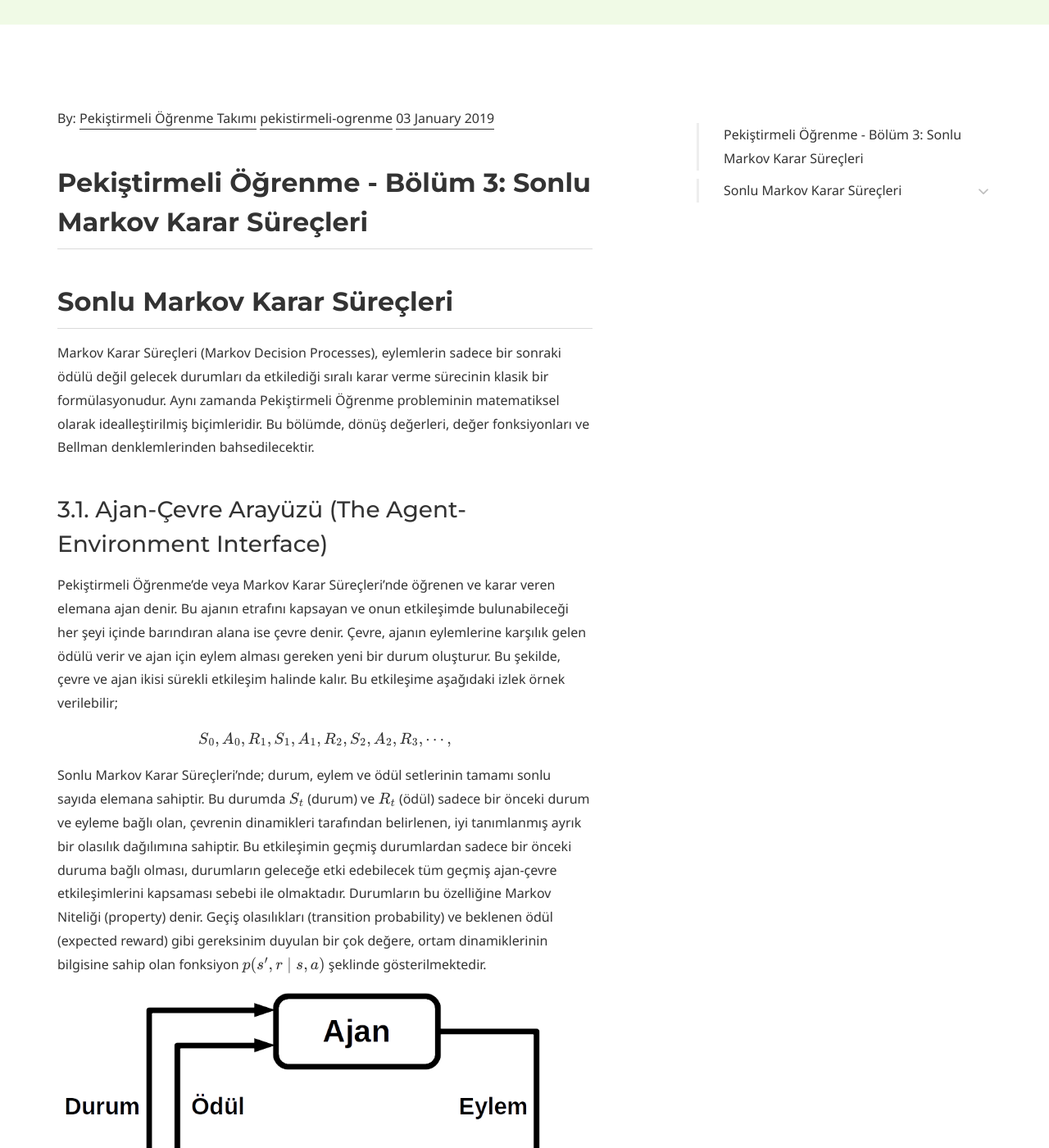
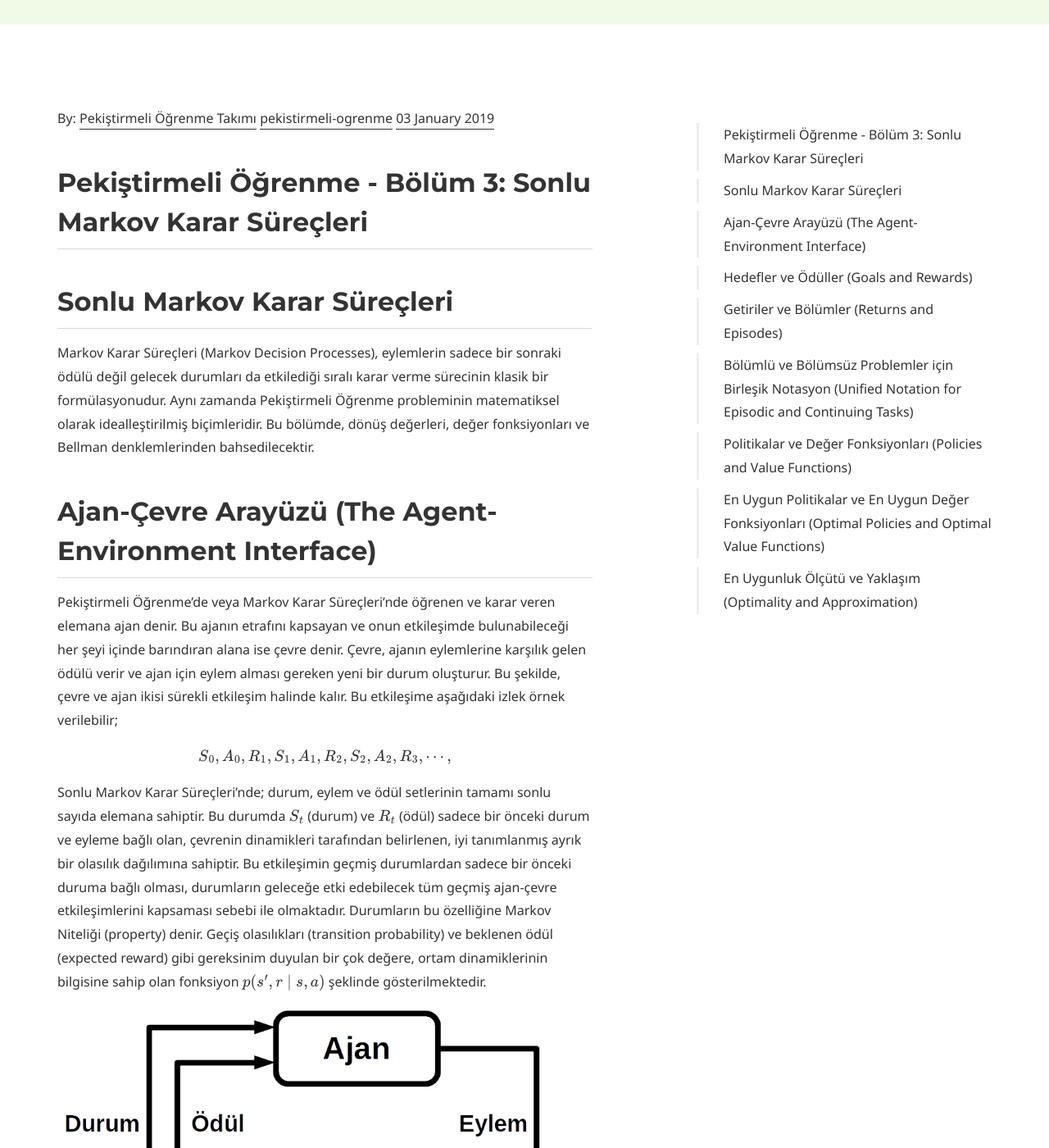
Before and after one commit to yz-ai/yz-ai.github.io, a Jekyll site: the page built from _posts/2019-01-03-sonlu-markov-karar-surecleri-bolum-3.md, in a window 1280 px wide and 1400 px high, scrolled down 524 px. Shown: the whole window at 82% size. Built offline with Jekyll 4.4.1, drawn with Linux system fonts in a browser that asks for light colours; some web fonts are replaced; formulas are drawn with MathJax 3; some of the changed text lies outside the part shown.

Commit message:
Başlık güncellemesi ve Formül T.

```diff
--- a/_posts/2019-01-03-sonlu-markov-karar-surecleri-bolum-3.md
+++ b/_posts/2019-01-03-sonlu-markov-karar-surecleri-bolum-3.md
@@ -15,7 +15,7 @@ next-page-url: /blog/pekistirmeli-ogrenme/dinamik-programlama-bolum-4
 
 Markov Karar Süreçleri (Markov Decision Processes), eylemlerin sadece bir sonraki ödülü değil gelecek durumları da etkilediği sıralı karar verme sürecinin klasik bir formülasyonudur. Aynı zamanda Pekiştirmeli Öğrenme probleminin matematiksel olarak idealleştirilmiş biçimleridir. Bu bölümde, dönüş değerleri, değer fonksiyonları ve Bellman denklemlerinden bahsedilecektir.
 
-### 3.1. Ajan-Çevre Arayüzü (The Agent-Environment Interface)
+## Ajan-Çevre Arayüzü (The Agent-Environment Interface)
 
 Pekiştirmeli Öğrenme’de veya Markov Karar Süreçleri’nde öğrenen ve karar veren elemana ajan denir. Bu ajanın etrafını kapsayan ve onun etkileşimde bulunabileceği her şeyi içinde barındıran alana ise çevre denir. Çevre, ajanın eylemlerine karşılık gelen ödülü verir ve ajan için eylem alması gereken yeni bir durum oluşturur. Bu şekilde, çevre ve ajan ikisi sürekli etkileşim halinde kalır. Bu etkileşime aşağıdaki izlek örnek verilebilir;
 
@@ -29,15 +29,14 @@ Sonlu Markov Karar Süreçleri’nde; durum, eylem ve ödül setlerinin tamamı
 
 Sonuç olarak, Markov Karar Süreçleri'ne amaca yönelik, etkileşimle öğrenme probleminin kayda değer bir soyutlaştırması denilebilir. Markov karar süreçlerini özetler nitelikteki 3 işaret; ajanın aldığı kararları temsil eden eylemler, bu kararların alınma sebebini işaret eden durumlar ve ajanın hedefini gösteren ödül olmaktadır.
 
-% Buraya örnek gelebilir.
 
-### 3.2. Hedefler ve Ödüller (Goals and Rewards)
+## Hedefler ve Ödüller (Goals and Rewards)
 
 Pekiştirmeli Öğrenme’de amaç, çevreden ajana daha fazla ödül aktarımının sağlanmasıdır. Ajanın, seçtiği eylemler sonucunda elde ettiği ödül, genellikle sayısal bir değer olmaktadır. Ajanın nihai hedefi ise uzun vadede toplam ödül miktarını en yüksek seviyeye ulaştırmaktır. Bu sistem ödül hipotezi (reward hypothesis) olarak isimlendirilmektedir.
 
 Bir hedefi formüle etmek için ödül sinyalinin kullanılması, Pekiştirmeli Öğrenme''nin ayırt edici özelliklerinden biridir. Ödül vesilesiyle, ajana yaptırılmak istenenin nasıl elde edilebileceğine dair önceden bilgi verilmesine gerek yoktur. Örneğin satranç oynayan bir oyuncu, kazanmak için ödüllendirilmelidir fakat rakibin taşlarını alarak yahut yönetim merkezinin kontrolünü ele geçirerek ödülü kazanmamalıdır. Eğer bu türden alt alanlara ulaşımı ödüllendirilirse, ajan gerçek hedefe ulaşmadan bunları başarmanın yolunu arayacaktır. Bu durum, rakibin taşlarını oyunu kaybetme pahasına almayı tercih etmeye yol açabilecektir. Ödül, nihai hedefe ulaştıracak sinyali temsil etmektedir.
 
-### 3.3. Getiriler ve Bölümler (Returns and Episodes)
+## Getiriler ve Bölümler (Returns and Episodes)
 
 Ajanın eylemlerinden aldığı ödüller, $${R_t, R_{t+1}, R_{t+2},}\cdots,$$ olarak belirtilirse, aşağıdaki formülasyon ajanın kümülatif ödül değerini göstermektedir. Dolayısıyla ajanın hedefi $${G_t}$$ değerini en yüksek seviyeye getirmeye çalışmaktır. Bu değere beklenen getiri (expected return) denilmektedir.
 
@@ -57,7 +56,7 @@ Ajan-Çevre etkileşimi, bölüm (episode) olarak isimlendirilen bir çok durum
 
 İndirim oranı, gelecekteki ödüllerin karar anındaki önemini belirlemektedir. 0 olması durumunda ajan o andaki en yüksek ödülü alabilecek eylemi seçme eğilimindedir, parametre $$1'$$e yaklaştığı ölçüde ise gelecekteki ödülleri çok daha güçlü bir şekilde hesaba katarak eylemlerini seçmektedir. Bu oranın belirlenmesi ajanın öğrenimini doğrudan etkilemektedir.
 
-### 3.4. Bölümlü ve Bölümsüz Problemler için Birleşik Notasyon (Unified Notation for Episodic and Continuing Tasks)
+## Bölümlü ve Bölümsüz Problemler için Birleşik Notasyon (Unified Notation for Episodic and Continuing Tasks)
 
 Önceki kısımlarda, ajan-çevre etkileşimin bölümlü ve bölümsüz olmak üzere iki türe ayrılmıştır. Bölümlü problemler matematiksel olarak daha kolay olmaktadır zira her bir eylem sadece bölüm sırasında alınan sınırlı sayıda ödülü etkilemektedir. Problemleri çözerken iki tür problem yapısı da düşünülmeli ve her iki durum eş zamanlı olarak sembolize edilebilecek bir gösterim tanımlanmalıdır.
 
@@ -74,7 +73,7 @@ Hem bölümlü hem de bölümsüz problemleri kapsayan tek bir gösterim elde et
   G_t \doteq \sum_{k = t + 1}^T \gamma^{k - t - 1} R_k
 \end{equation}
 
-### 3.5. Politikalar ve Değer Fonksiyonları (Policies and Value Functions)
+## Politikalar ve Değer Fonksiyonları (Policies and Value Functions)
 Hemen hemen tüm Pekiştirmeli Öğrenme algoritmaları, durumların ajan için ne kadar önemli olduğu gösteren değer fonksiyonlarının tahminlemesini kullanmaktadır. Bu değer fonksiyonları ise politika denilen, hangi eylemlerin seçileceğini olasılıksal olarak belirleyen sistemler vasıtası ile hesaplanmaktadır. Politika $$\pi$$ kullanılarak gösterilirse, $$s$$ durumlarına karşılık gelen, $$a$$ eylem dağılımlarının gösterimi $$\pi(a|s)$$ olmaktadır.
 
 Politikaya bağlı olarak atılan adımlar ile elde edilen durumlar ve ödüllerden durum değer ve eylem değer fonksiyonları tahminlenmektedir. Durum değer fonksiyonu Denklem \ref{eq:33}'de eylem değer fonksiyonu ise Denklem \ref{eq:34}'de gösterilmiştir.
@@ -82,9 +81,13 @@ Politikaya bağlı olarak atılan adımlar ile elde edilen durumlar ve ödüller
 \begin{equation}
     v_\pi(s) \dot{=} \mathbb{E}_\pi[G_t|S_t=s] = \mathbb{E}_\pi\bigg[\sum_{k=0}^\infty \gamma^k R_{t+k+1} \bigg| S_t=s\bigg]
 \end{equation}
+
 \begin{equation}
-    q_\pi(s|a) \dot{=} \mathbb{E}_\pi[G_t|S_t=s,A_t=a] = \mathbb{E}_\pi\bigg[\sum_{k=0}^\infty \gamma^k R_{t+k+1} \bigg| S_t=s,A_t=a\bigg]
+q_\pi(s|a)\dot{=}\mathbb{E}_\pi[G_t|S_t=s,A_t=a] = \mathbb{E}_\pi\bigg[\sum_{k=0}^\infty \gamma^k R_{t+k+1} \bigg| S_t=s,A_t=a\bigg]
 \end{equation}
+
+
+
 
 Durum-değer fonksiyonu $$s$$ durumunda iken $$\pi$$ politikası takip edildiğinde $$s$$ durumunun beklenen değerini verir. Eylem-değer fonksiyonu ise $$s$$ durumunda iken $$a$$ eylemini $$\pi$$ politikasını kullanarak seçtiğinde, durum-eylem ikilisinin beklenen değerini verir. İdealde, $$\pi$$ politikasına bağlı olarak erişilen herhangi bir durumdaki getiri, durum değer fonksiyonunun tahminine, seçilen eylem sonrasında hesaplanan getiri de, eylem değer fonksiyonunun tahminlemesine eşit olmalıdır.
 
@@ -95,22 +98,22 @@ Herhangi bir politika $$\pi$$ ve durum $$s$$ için, denklem \ref{eq:34} $$s$$ du
     \displaystyle\sum_a \pi(a|s)\displaystyle\sum_{s',r}p(s',r|s,a)\bigg[r+\gamma v_\pi(s')\bigg]
 \end{equation}
 
-### 3.7. En Uygun Politikalar ve En Uygun Değer Fonksiyonları (Optimal Policies and Optimal Value Functions)
+## En Uygun Politikalar ve En Uygun Değer Fonksiyonları (Optimal Policies and Optimal Value Functions)
 
 Her zaman diğer politikalardan üstün (kümülatif getirisi yüksek) veya eşit bir politika vardır ve bu politika, optimal yani en uygun politika olarak isimlendirilir. En uygun politika, en uygun durum-değer ve eylem-değer fonksiyonlarına sahip olmaktadır. En uygun politika $$\pi_*$$ ile, en uygun durum-değer fonksiyonu $$v_*$$ ile, en uygun eylem-değer fonksiyonu ise $$q_*$$ ile gösterilmektedir. $$v_*$$ durum-değer fonksiyonu için beklenen getiri hesabı Denklem \ref{eq:35}'te verilmiştir. Bu denklem Bellman uygunluk eşitliğidir. Aynı eşitlik $$q_*$$ eylem-değer fonksiyonu için de geçerlidir ve Denklem \ref{eq:36}'da verilmiştir.
 
 \begin{equation}
     \label{eq:35}
-    v_*(s) = \max_a\displaystyle\sum_{s',r}p(s',r|s,a)[r+\gamma v_*(s')]
+     v_*(s) = \max_a\displaystyle\sum_{s',r}p(s',r|s,a)[r+\gamma v_*(s')]
 \end{equation}
 
 \begin{equation}
     \label{eq:36}
-    q_*(s,a) = \max_a\displaystyle\sum_{s',r}p(s',r|s,a)[r+\gamma\max_a' q_*(s',a')]
+     $$q_*(s,a)$$  = \max_a\displaystyle \sum_{s',r}p(s',r|s,a)[r+\gamma\max_a' q_*(s',a')]
 \end{equation}
 
 
-### 3.7. En Uygunluk Ölçütü ve Yaklaşım (Optimality and Approximation)
+## En Uygunluk Ölçütü ve Yaklaşım (Optimality and Approximation)
 
 Pekiştirmeli Öğrenme'de ilgilenilen problemlerde en uygun politika ve değer fonksiyonlarına ulaşmak çok büyük hesaplama maliyetleri oluşturabilir. Ortam dinamiklerinin doğru ve tam bir modeline sahip olunsa dahi, Bellman uygunluk eşitliği en uygun politikayı hesaplamak genellikle mümkün olmaz. Hesaplama maliyeti ile beraber, hafıza da önemli bir kısıtlama olmaktadır. Değer fonksiyonlarının, politikaların ve modellerin yaklaşımlarını oluşturmak çok büyük miktarlarda bellek gerektirebilmektedir.
 
```
